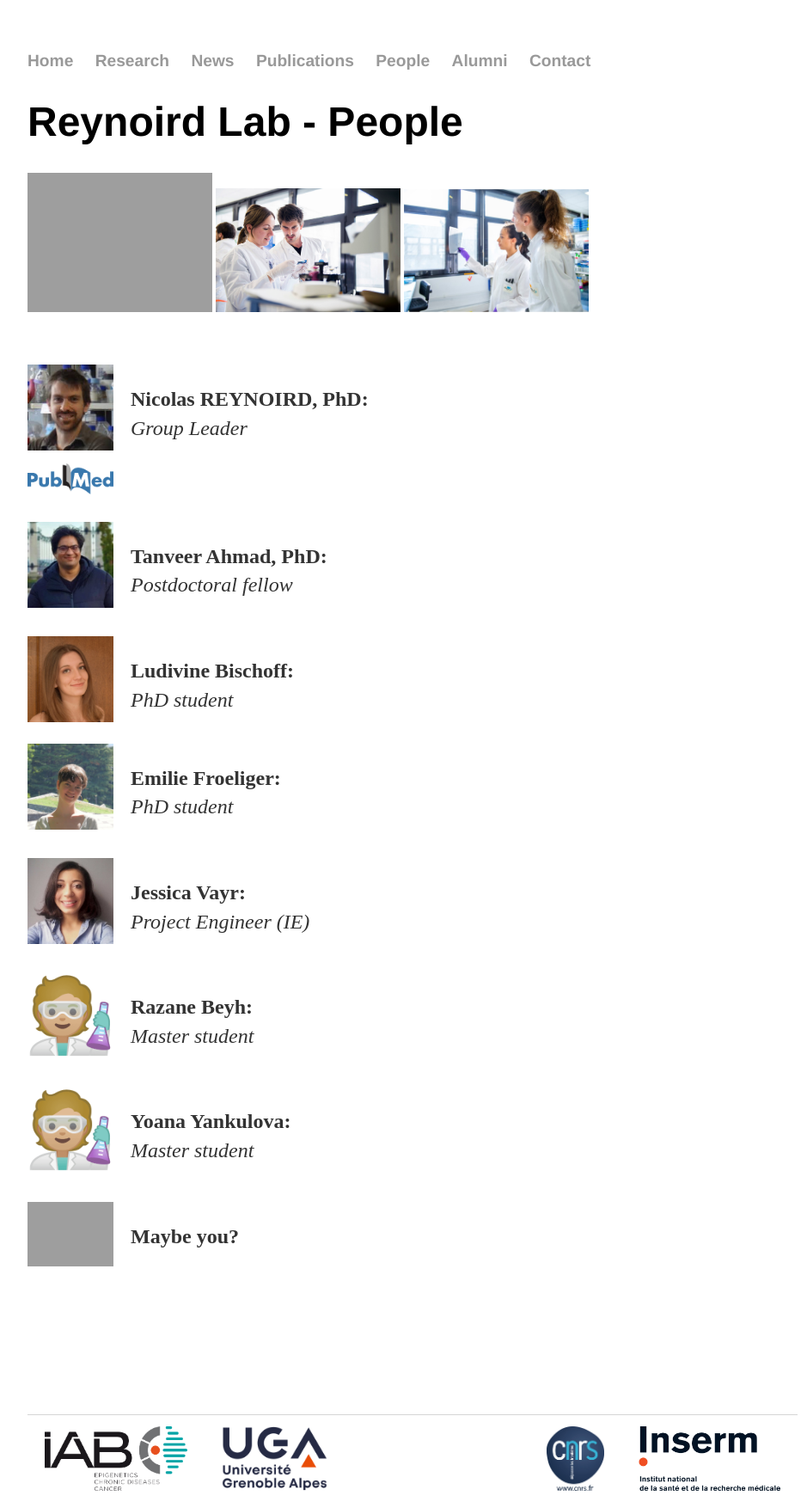
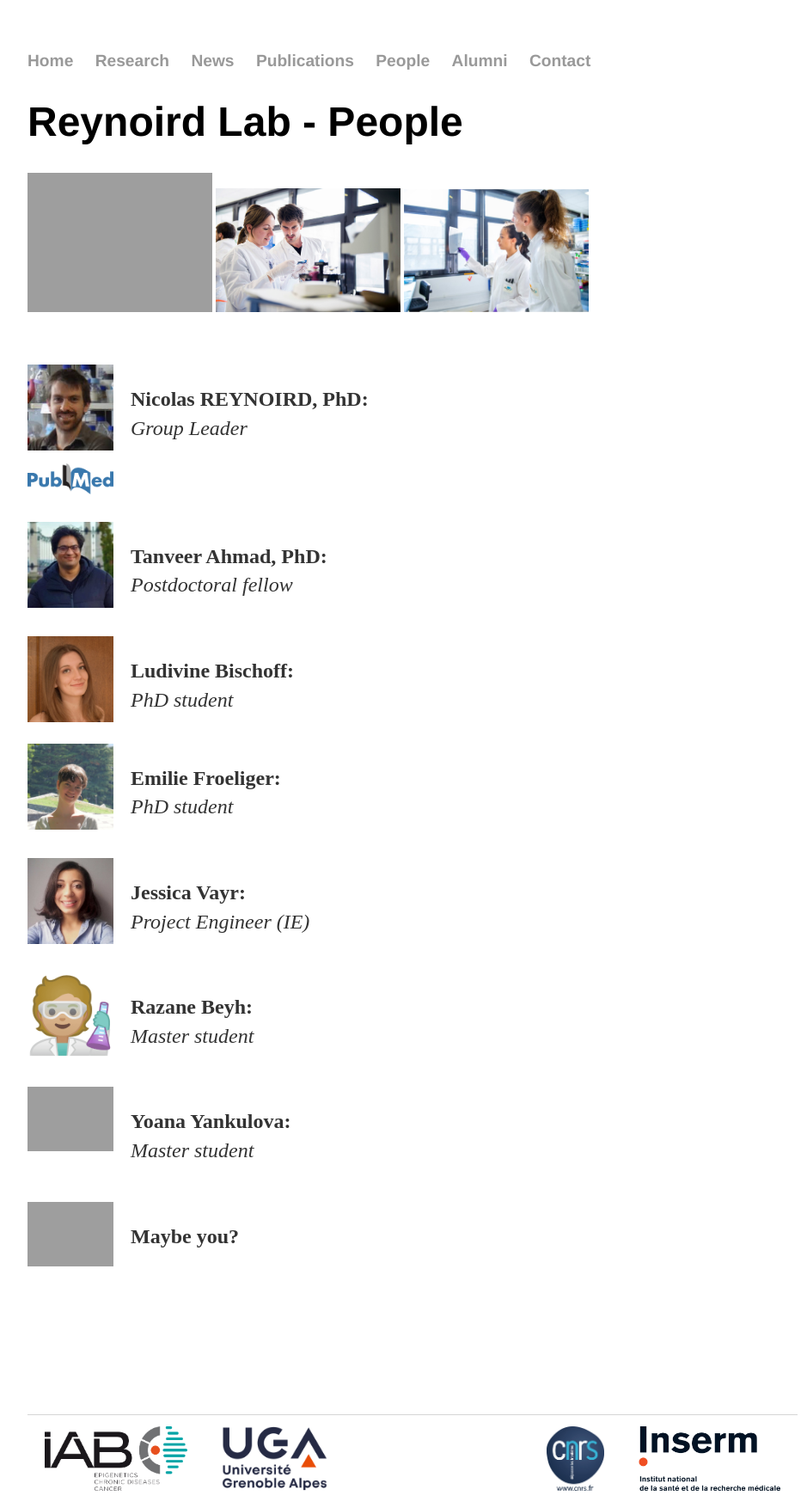
Before and after one commit to Reynoird-Lab/Reynoird-lab.github.io, a Jekyll site: the page built from People/index.html, in a window 1280 px wide. Shown: the whole page at 86% size, without its empty margins (160-1099 px from the left). Built offline with Jekyll 4.4.1, drawn with Linux system fonts in a browser that asks for light colours; Markdown is read by kramdown in place of the engine named in the settings.

Commit message:
Update index.html

```diff
--- a/People/index.html
+++ b/People/index.html
@@ -25,7 +25,7 @@
 <br>
 <img alt="trainee" src="https://reynoird-lab.github.io/Images/logo_scientist.png" style="margin: 0px 20px 10px 0px;" align="left" width="100"/></a> <p><b>Razane Beyh:</b><br><i>Master student</i><br></p>
 <br>
-<img alt="trainee" src="https://reynoird-lab.github.io/Images/logo_scientist.png" style="margin: 0px 20px 10px 0px;" align="left" width="100"/></a> <p><b>Yoana Yankulova:</b><br><i>Master student</i><br></p>
+<img alt="trainee" src="https://reynoird-lab.github.io/Images/razane.jpg" style="margin: 0px 20px 10px 0px;" align="left" width="100"/></a> <p><b>Yoana Yankulova:</b><br><i>Master student</i><br></p>
 <br>
 <img alt="trainee" src="https://reynoird-lab.github.io/Images/yoana.jpg" style="margin: 0px 20px 10px 0px;" align="left" width="100"/></a> <p><b>Maybe you?</b><br><i></i><br></p>
 <br>
```
